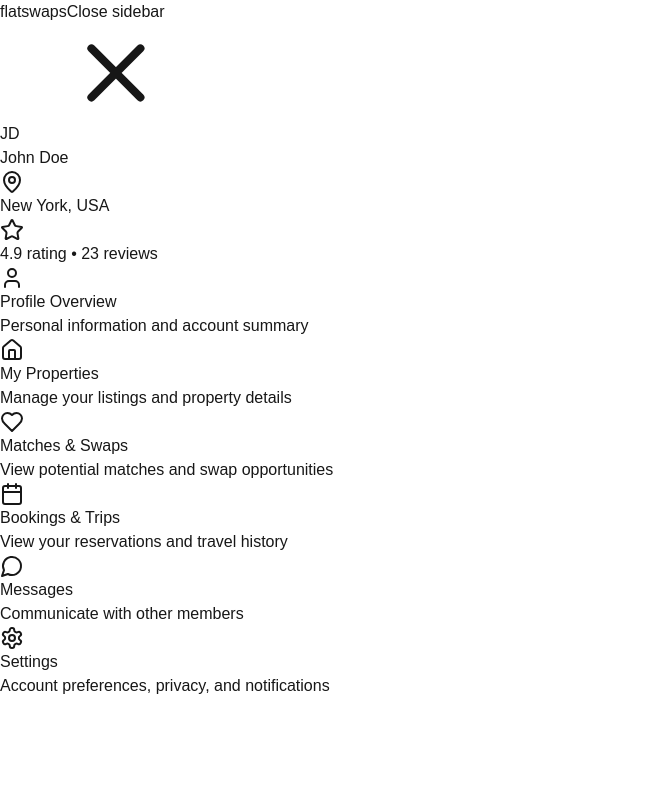
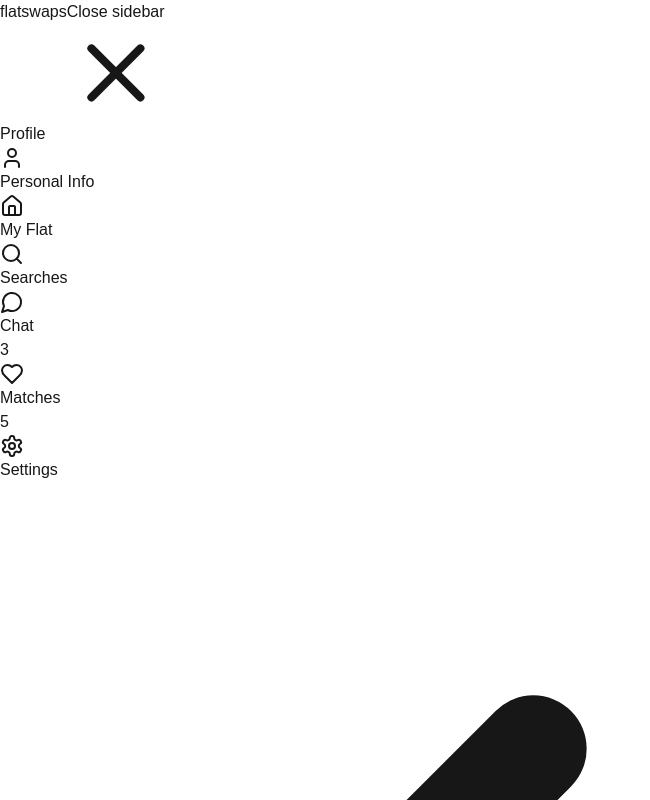
Before and after one commit to felixp33/flatswaps, a Next.js app: page /profile in a window 1280 px wide. Shown: the top 800 px of the page, without its empty margins (0-650 px from the left). Built offline with nearby package versions, Linux system fonts and the light colour scheme.

Commit message:
feat: Add FAQ section with common questions and answers about home swapping

```diff
--- a/src/app/page.tsx
+++ b/src/app/page.tsx
@@ -6,8 +6,9 @@ import HowItWorks from "@/components/landing/HowItWorks";
 import FeaturedProperties from "@/components/landing/FeaturedProperties";
 import PopularDestinations from "@/components/landing/PopularDestination";
 import Testimonials from "@/components/landing/Testimonials";
+import FAQSection from "@/components/landing/FAQSection";
+import CtaSection from "@/components/landing/CTASection";
 import { featuredProperties, popularDestinations, testimonials } from "@/lib/data/MockData";
-import CtaSection from "@/components/landing/CTASection";
 
 export default function HomePage() {
 	return (
@@ -19,6 +20,7 @@ export default function HomePage() {
 				<FeaturedProperties properties={featuredProperties} />
 				<PopularDestinations destinations={popularDestinations} />
 				<Testimonials testimonials={testimonials} />
+				<FAQSection />
 				<CtaSection />
 			</main>
 			<Footer />
--- a/src/app/profile/page.tsx
+++ b/src/app/profile/page.tsx
@@ -1,10 +1,10 @@
-// src/app/profile/page.tsx
+// src/components/profile/ProfileLayout.tsx
 "use client";
 
 import { useState } from "react";
 import Link from "next/link";
 import { usePathname } from "next/navigation";
-import { User, Home, Calendar, MessageCircle, Settings, Star, MapPin, Heart } from "lucide-react";
+import { User, Home, Search, MessageCircle, Heart, Settings, Star, MapPin } from "lucide-react";
 
 interface ProfileLayoutProps {
 	children: React.ReactNode;
@@ -16,45 +16,47 @@ export default function ProfileLayout({ children }: ProfileLayoutProps) {
 
 	const navigationItems = [
 		{
-			name: "Profile Overview",
+			name: "Personal Info",
 			href: "/profile",
 			icon: User,
-			description: "Personal information and account summary",
+			description: "Personal information and account overview",
 		},
 		{
-			name: "My Properties",
+			name: "My Flat",
 			href: "/profile/properties",
 			icon: Home,
 			description: "Manage your listings and property details",
 		},
 		{
-			name: "Matches & Swaps",
+			name: "Searches",
+			href: "/profile/searches",
+			icon: Search,
+			description: "Your saved searches and preferences",
+		},
+		{
+			name: "Chat",
+			href: "/profile/messages",
+			icon: MessageCircle,
+			description: "Communicate with other members",
+			badge: 3,
+		},
+		{
+			name: "Matches",
 			href: "/profile/matches",
 			icon: Heart,
 			description: "View potential matches and swap opportunities",
-		},
-		{
-			name: "Bookings & Trips",
-			href: "/profile/bookings",
-			icon: Calendar,
-			description: "View your reservations and travel history",
-		},
-		{
-			name: "Messages",
-			href: "/profile/messages",
-			icon: MessageCircle,
-			description: "Communicate with other members",
+			badge: 5,
 		},
 		{
 			name: "Settings",
 			href: "/profile/settings",
 			icon: Settings,
-			description: "Account preferences, privacy, and notifications",
+			description: "Account preferences and privacy",
 		},
 	];
 
 	return (
-		<div className="min-h-screen bg-gray-50 dark:bg-gray-900">
+		<div className="min-h-screen bg-gray-50 dark:bg-gray-900 flex">
 			{/* Mobile sidebar backdrop */}
 			{isSidebarOpen && (
 				<div className="fixed inset-0 z-40 lg:hidden" onClick={() => setIsSidebarOpen(false)}>
@@ -65,13 +67,13 @@ export default function ProfileLayout({ children }: ProfileLayoutProps) {
 			{/* Sidebar */}
 			<div
 				className={`
-        fixed inset-y-0 left-0 z-50 w-64 bg-white dark:bg-gray-800 transform transition-transform duration-300 ease-in-out lg:translate-x-0 lg:static lg:inset-0
+        fixed inset-y-0 left-0 z-50 w-64 bg-white dark:bg-gray-800 transform transition-transform duration-300 ease-in-out lg:translate-x-0 lg:static lg:inset-0 lg:flex lg:flex-col
         ${isSidebarOpen ? "translate-x-0" : "-translate-x-full"}
       `}
 			>
 				<div className="flex flex-col h-full">
 					{/* Sidebar header */}
-					<div className="flex items-center justify-between p-4 border-b border-gray-200 dark:border-gray-700">
+					<div className="flex items-center justify-between p-4 border-b border-gray-200 dark:border-gray-700 flex-shrink-0">
 						<Link href="/" className="text-xl font-bold text-blue-600">
 							flatswaps
 						</Link>
@@ -86,28 +88,13 @@ export default function ProfileLayout({ children }: ProfileLayoutProps) {
 						</button>
 					</div>
 
-					{/* User profile summary */}
-					<div className="p-4 border-b border-gray-200 dark:border-gray-700">
-						<div className="flex items-center">
-							<div className="h-12 w-12 rounded-full bg-gradient-to-br from-blue-500 to-purple-600 flex items-center justify-center text-white font-semibold text-lg">
-								JD
-							</div>
-							<div className="ml-3">
-								<p className="text-sm font-medium text-gray-900 dark:text-white">John Doe</p>
-								<p className="text-xs text-gray-500 dark:text-gray-400 flex items-center">
-									<MapPin className="h-3 w-3 mr-1" />
-									New York, USA
-								</p>
-							</div>
-						</div>
-						<div className="mt-3 flex items-center text-xs text-gray-500 dark:text-gray-400">
-							<Star className="h-3 w-3 mr-1 text-yellow-400" />
-							<span>4.9 rating • 23 reviews</span>
-						</div>
+					{/* Profile Header */}
+					<div className="p-4 border-b border-gray-200 dark:border-gray-700 flex-shrink-0">
+						<h2 className="text-lg font-bold text-gray-900 dark:text-white">Profile</h2>
 					</div>
 
 					{/* Navigation */}
-					<nav className="flex-1 px-2 py-4 space-y-1 overflow-y-auto">
+					<nav className="flex-1 px-4 py-4 space-y-2 overflow-y-auto">
 						{navigationItems.map((item) => {
 							const Icon = item.icon;
 							const isActive = pathname === item.href;
@@ -117,7 +104,7 @@ export default function ProfileLayout({ children }: ProfileLayoutProps) {
 									key={item.name}
 									href={item.href}
 									className={`
-                    group flex items-center px-2 py-3 text-sm font-medium rounded-md transition-colors
+                    group flex items-center justify-between px-3 py-3 text-sm font-medium rounded-md transition-colors
                     ${
 								isActive
 									? "bg-blue-100 dark:bg-blue-900 text-blue-700 dark:text-blue-200"
@@ -126,25 +113,27 @@ export default function ProfileLayout({ children }: ProfileLayoutProps) {
                   `}
 									onClick={() => setIsSidebarOpen(false)}
 								>
+									<div className="flex items-center">
 										<Icon
 											className={`
                       mr-3 h-5 w-5 flex-shrink-0
                       ${isActive ? "text-blue-500" : "text-gray-400 group-hover:text-gray-500"}
                     `}
 										/>
-									<div>
-										<div className="font-medium">{item.name}</div>
-										<div className="text-xs text-gray-500 dark:text-gray-400 hidden lg:block mt-0.5">
-											{item.description}
+										<span>{item.name}</span>
 									</div>
-									</div>
+									{item.badge && (
+										<span className="inline-flex items-center justify-center px-2 py-1 text-xs font-bold leading-none text-white bg-red-500 rounded-full">
+											{item.badge}
+										</span>
+									)}
 								</Link>
 							);
 						})}
 					</nav>
 
 					{/* Sidebar footer */}
-					<div className="p-4 border-t border-gray-200 dark:border-gray-700">
+					<div className="p-4 border-t border-gray-200 dark:border-gray-700 flex-shrink-0">
 						<Link
 							href="/"
 							className="flex items-center text-sm text-gray-600 dark:text-gray-300 hover:text-gray-900 dark:hover:text-white"
@@ -164,31 +153,22 @@ export default function ProfileLayout({ children }: ProfileLayoutProps) {
 			</div>
 
 			{/* Main content */}
-			<div className="lg:pl-64">
+			<div className="flex-1 flex flex-col min-w-0">
 				{/* Mobile header */}
-				<div className="lg:hidden bg-white dark:bg-gray-800 border-b border-gray-200 dark:border-gray-700 px-4 py-2">
-					<div className="flex items-center justify-between">
+				<div className="lg:hidden bg-white dark:bg-gray-800 border-b border-gray-200 dark:border-gray-700 px-4 py-2 flex-shrink-0">
 					<button
 						className="p-2 rounded-md text-gray-400 hover:text-gray-500 hover:bg-gray-100 dark:hover:bg-gray-700"
 						onClick={() => setIsSidebarOpen(true)}
 					>
 						<span className="sr-only">Open sidebar</span>
 						<svg className="h-6 w-6" fill="none" viewBox="0 0 24 24" stroke="currentColor">
-								<path
-									strokeLinecap="round"
-									strokeLinejoin="round"
-									strokeWidth={2}
-									d="M4 6h16M4 12h16M4 18h16"
-								/>
+							<path strokeLinecap="round" strokeLinejoin="round" strokeWidth={2} d="M4 6h16M4 12h16M4 18h16" />
 						</svg>
 					</button>
-						<h1 className="text-lg font-semibold text-gray-900 dark:text-white">Profile</h1>
-						<div className="w-10"></div> {/* Spacer for centering */}
-					</div>
 				</div>
 
 				{/* Page content */}
-				<main className="flex-1">{children}</main>
+				<main className="flex-1 overflow-hidden">{children}</main>
 			</div>
 		</div>
 	);
--- a/src/app/profile/settings/page.tsx
+++ b/src/app/profile/settings/page.tsx
@@ -1,6 +1,6 @@
 // src/app/profile/settings/page.tsx
 import ProfileLayout from "@/components/profile/ProfileLayout";
-import { Bell, Shield, Eye, Mail, Globe, Trash2 } from "lucide-react";
+import { Bell, Shield, Eye, Globe, Trash2 } from "lucide-react";
 
 export default function ProfileSettings() {
 	return (
```
Also changed, not shown: src/components/landing/FAQSection.tsx (added, +104 -0 lines), src/components/profile/ProfileLayout.tsx (+8 -8 lines). Lines whose indentation alone changed are shown as unchanged.
